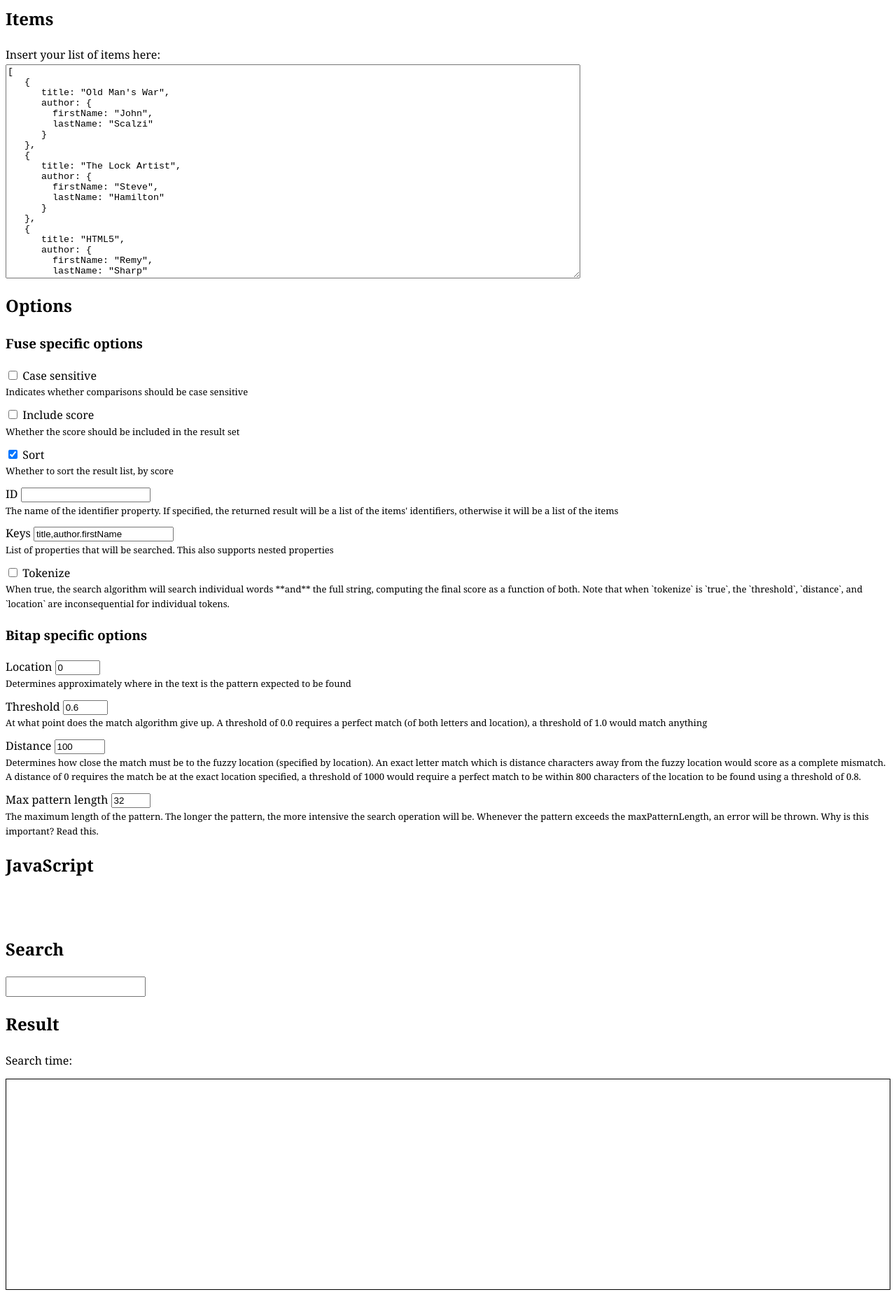
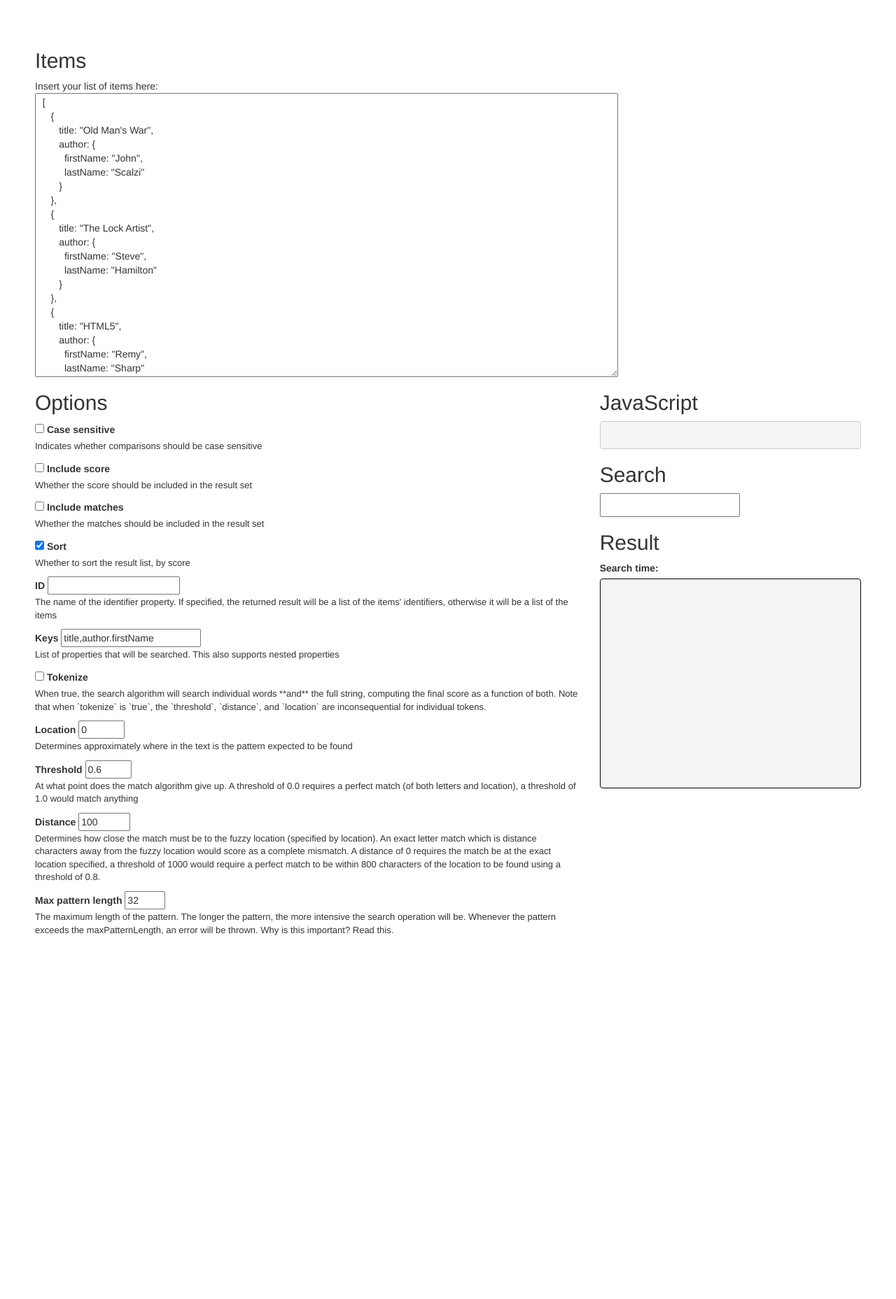
Before and after one commit to krisk/krisk.github.com, a Jekyll site: the page exp/fuse.html, which Jekyll copies as it is, in a window 1280 px wide. Shown: the whole page at 70% size. Built offline with Jekyll 4.4.1, drawn with Linux system fonts in a browser that asks for light colours; nearby versions of some CDN libraries; Markdown is read by kramdown in place of the engine named in the settings; after the commit the page ends 1399 px from its top, so only the background shows below that; some of the changed lines change nothing that is shown.

Commit message:
Added new options

```diff
--- a/exp/fuse.html
+++ b/exp/fuse.html
@@ -1,55 +1,46 @@
 <!DOCTYPE>
 <html>
-
   <style type="text/css">
-
     body {
     font: 100%/1.6 cambria, palatino, georgia, serif;
     }
-
+    main {
+      padding: 50px;
+    }
     #options article {
     margin-bottom: 10px;
     }
-
     #options aside {
     font-size: 13px;
     }
-
     #resultTextAreaContainer {
     height: 300px;
     overflow-y: scroll;
     border: 1px solid black;
     }
-
     #searchTextbox {
     padding: 5px;
     width: 200px;
     }
-
     #keysTextbox {
     width: 200px;
     }
-
   </style>
-
   <body>
-
+    <main>
       <head>
+        <link rel="stylesheet" href="https://maxcdn.bootstrapcdn.com/bootstrap/3.3.7/css/bootstrap.min.css" integrity="sha384-BVYiiSIFeK1dGmJRAkycuHAHRg32OmUcww7on3RYdg4Va+PmSTsz/K68vbdEjh4u" crossorigin="anonymous">
         <link href="http://ajax.googleapis.com/ajax/libs/jqueryui/1.8/themes/base/jquery-ui.css" rel="stylesheet" type="text/css"/>
         <script src="http://code.jquery.com/jquery-1.11.0.min.js"></script>
         <script src="http://underscorejs.org/underscore-min.js"></script>
         <script src="http://kiro.me/javascript/projects/fuse.min.js"></script>
         <script src="http://kiro.me/javascript/projects/fiber.min.js"></script>
       </head>
-
       <section id="items">
         <h2>Items</h2>
-
-
         <aside>
           Insert your list of items here:
         </aside>
-
         <textarea rows="20" cols="100" id="itemsTextArea">
   [
      {
@@ -215,15 +206,11 @@ body {
      }
   ]
       </textarea>
-
       </section>
-
+      <div class="row">
+        <div class="col-md-8">
           <section id="options">
-
             <h2>Options</h2>
-
-    <h3>Fuse specific options</h3>
-
             <article>
               <input type="checkbox" id="caseSensitiveCheckbox" />
               <label for="caseSensitiveCheckbox">Case sensitive</label>
@@ -231,7 +218,6 @@ body {
                 Indicates whether comparisons should be case sensitive
               </aside>
             </article>
-
             <article>
               <input type="checkbox" id="scoreCheckbox" />
               <label for="scoreCheckbox">Include score</label>
@@ -239,7 +225,13 @@ body {
                 Whether the score should be included in the result set
               </aside>
             </article>
-
+            <article>
+              <input type="checkbox" id="matchesCheckbox" />
+              <label for="matchesCheckbox">Include matches</label>
+              <aside>
+                Whether the matches should be included in the result set
+              </aside>
+            </article>
             <article>
               <input type="checkbox" id="sortCheckbox" checked="checked" />
               <label for="sortCheckbox">Sort</label>
@@ -247,7 +239,6 @@ body {
                 Whether to sort the result list, by score
               </aside>
             </article>
-
             <article>
               <label for="identifierTextbox">ID</label>
               <input type="text" id="identifierTextbox" />
@@ -255,7 +246,6 @@ body {
                 The name of the identifier property. If specified, the returned result will be a list of the items' identifiers, otherwise it will be a list of the items
               </aside>
             </article>
-
             <article>
               <label for="keysTextbox">Keys</label>
               <input type="text" id="keysTextbox" value="title,author.firstName" />
@@ -263,7 +253,6 @@ body {
                 List of properties that will be searched. This also supports nested properties
               </aside>
             </article>
-
             <article>
               <input type="checkbox" id="tokenizeCheckbox" />
               <label for="tokenizeCheckbox">Tokenize</label>
@@ -271,9 +260,6 @@ body {
                 When true, the search algorithm will search individual words **and** the full string, computing the final score as a function of both. Note that when `tokenize` is `true`, the `threshold`, `distance`, and `location` are inconsequential for individual tokens.
               </aside>
             </article>
-
-    <h3>Bitap specific options</h3>
-
             <article>
               <label for="locationRange">Location</label>
               <input type="number" id="locationRange" min="0" max="100" value="0">
@@ -281,7 +267,6 @@ body {
                 Determines approximately where in the text is the pattern expected to be found
               </aside>
             </article>
-
             <article>
               <label for="thresholdRange">Threshold</label>
               <input type="number" id="thresholdRange" min="0" step="0.1" max="1" value="0.6">
@@ -289,7 +274,6 @@ body {
                 At what point does the match algorithm give up. A threshold of 0.0 requires a perfect match (of both letters and location), a threshold of 1.0 would match anything
               </aside>
             </article>
-
             <article>
               <label for="distanceRange">Distance</label>
               <input type="number" id="distanceRange" min="0" max="1000" value="100">
@@ -297,7 +281,6 @@ body {
                 Determines how close the match must be to the fuzzy location (specified by location). An exact letter match which is distance characters away from the fuzzy location would score as a complete mismatch. A distance of 0 requires the match be at the exact location specified, a threshold of 1000 would require a perfect match to be within 800 characters of the location to be found using a threshold of 0.8.
               </aside>
             </article>
-
             <article>
               <label for="maxPatternLength">Max pattern length</label>
               <input type="number" id="maxPatternLength" min="0" max="64" value="32">
@@ -305,39 +288,35 @@ body {
                 The maximum length of the pattern. The longer the pattern, the more intensive the search operation will be. Whenever the pattern exceeds the maxPatternLength, an error will be thrown. Why is this important? Read this.
               </aside>
             </article>
-
           </section>
+        </div>
+        <div class="col-md-4">
 
         <section id="js">
         <h2>JavaScript</h2>
-
 <pre>
 <code id="jsTextArea"></code>
 </pre>
-
         </section>
 
           <section id="search">
             <h2>Search</h2>
-
             <input type="text" id="searchTextbox" />
-
           </section>
 
           <section id="output">
             <h2>Result</h2>
-
             <label>Search time:</label>
             <span id="searchTimeLabel"></span>
-
 <pre id="resultTextAreaContainer">
 <code id="resultTextArea"></code>
 </pre>
-
           </section>
 
+      </div>
+  </div>
+
       <script>
-
         $(function (window) {
 
           // Mixins
@@ -373,7 +352,9 @@ body {
               init: function() {
                 this.setupNodes();
                 this.bindEvents();
-            this.data = {};
+                this.data = {
+                  include: []
+                };
 
                 _.each(this.checkboxItems, _.bind(function(item) {
                   this.setupCheckboxItems(item, false);
@@ -392,6 +373,7 @@ body {
               setupNodes: function() {
                 this.$caseSensitiveCheckbox = $('#caseSensitiveCheckbox');
                 this.$scoreCheckbox = $('#scoreCheckbox');
+                this.$matchesCheckbox = $('#matchesCheckbox');
                 this.$sortCheckbox = $('#sortCheckbox');
                 this.$tokenizeCheckbox = $('#tokenizeCheckbox');
                 this.$identifierTextbox = $('#identifierTextbox');
@@ -405,15 +387,20 @@ body {
                   node: this.$caseSensitiveCheckbox,
                   name: 'caseSensitive'
                 }, {
-              node: this.$scoreCheckbox,
-              name: 'includeScore'
-            }, {
                   node: this.$sortCheckbox,
                   name: 'shouldSort'
                 }, {
                   node: this.$tokenizeCheckbox,
                   name: 'tokenize'
                 }];
+
+                this.includeItems = [{
+                  node: this.$scoreCheckbox,
+                  name: 'score'
+                },{
+                  node: this.$matchesCheckbox,
+                  name: 'matches'
+                }]
 
                 this.rangeItems = [{
                   node: this.$thresholdRange,
@@ -431,6 +418,13 @@ body {
                 _.each(this.checkboxItems, _.bind(function(item) {
                   item.node.on('change', _.bind(function() {
                     this.setupCheckboxItems(item, true);
+                  }, this));
+                }, this));
+
+                // Checkboxes
+                _.each(this.includeItems, _.bind(function(item) {
+                  item.node.on('change', _.bind(function() {
+                    this.setupIncludetems(item, true);
                   }, this));
                 }, this));
 
@@ -452,6 +446,22 @@ body {
               setupCheckboxItems: function(item, trigger) {
                 var checked = item.node.prop('checked');
                 this.data[item.name] = checked;
+                if (trigger || trigger === undefined) {
+                  this.trigger('change');
+                }
+              },
+              setupIncludetems: function(item, trigger) {
+                var checked = item.node.prop('checked');
+                var index = this.data.include.indexOf(item.name)
+                if (checked) {
+                  if (index == -1) {
+                    this.data.include.push(item.name);
+                  }
+                } else {
+                  if (index !== -1) {
+                    this.data.include.splice(index, 1);
+                  }
+                }
                 if (trigger || trigger === undefined) {
                   this.trigger('change');
                 }
@@ -521,7 +531,6 @@ body {
               },
               setupFuse: function() {
                 this.fuse = new Fuse(this.list, this.options.data);
-            console.log(this.options.data);
                 this.search(this.$searchTextbox.val());
               },
               search: function(pattern) {
@@ -544,7 +553,12 @@ body {
                   arr.push('  id: "' + this.options.data.id + '",');
                 }
                 arr.push('  caseSensitive: ' + this.options.data.caseSensitive + ',');
-            arr.push('  includeScore: ' + this.options.data.includeScore + ',');
+                if (this.options.data.include.length) {
+                  var items = _.map(this.options.data.include, function(item) {
+                    return '"' + item + '"'
+                  }).join(',')
+                  arr.push('  include: [' + items + '],');
+                }
                 arr.push('  shouldSort: ' + this.options.data.shouldSort + ',');
                 arr.push('  tokenize: ' + this.options.data.tokenize + ',');
                 arr.push('  threshold: ' + this.options.data.threshold + ',');
@@ -567,7 +581,6 @@ body {
         });
 
       </script>
-
+    </main>
   </body>
-
 </html>
```
Also changed, not shown: javascript/projects/fuse.min.js. Lines whose indentation alone changed are shown as unchanged.
